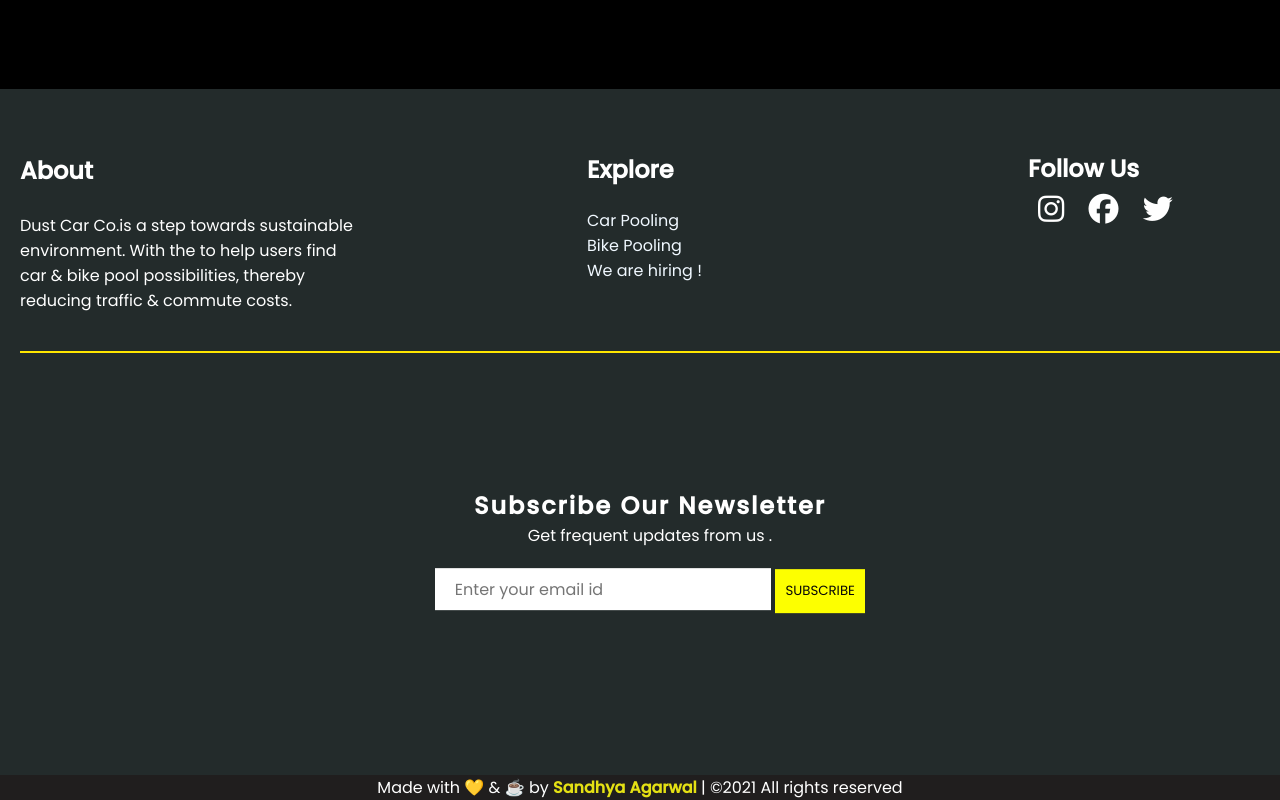
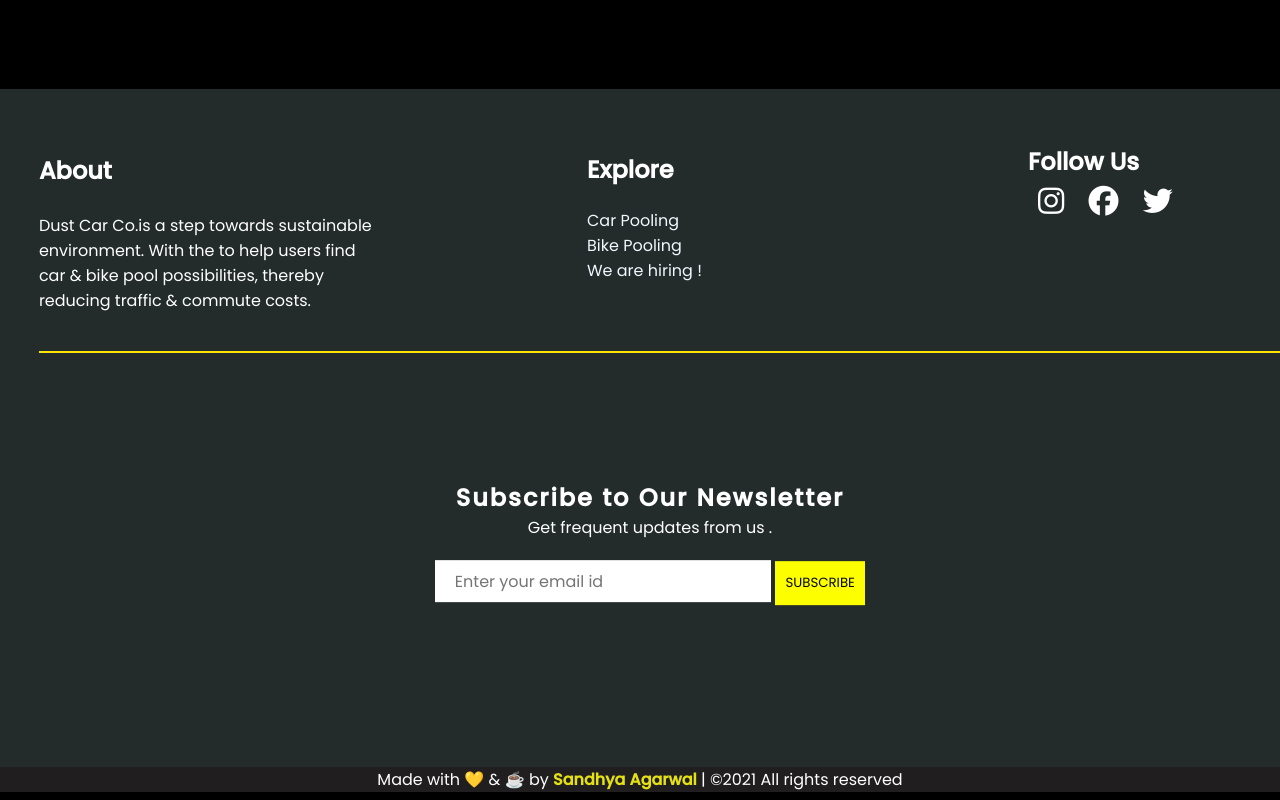
Before and after one commit to 2024-SANDHYA/Dust-Road-Co, a plain HTML site: page index.html in a window 1280 px wide. Shown: the part 889-1689 px from the top of the page. Drawn offline with Linux system fonts and the light colour scheme.

Commit message:
create about section

```diff
--- a/index.css
+++ b/index.css
@@ -123,6 +123,11 @@ footer{
     padding-top: 2%;
     padding-bottom: 3%;
     border-bottom: 2px solid rgb(255, 230, 0);
+    margin-left: 1.5%;
+}
+
+.head-1 {
+    margin-left: 1.5%;
 }
 
 .serv-list li a{
@@ -155,7 +160,7 @@ margin-bottom:0px;
 }
 
 .follow{
-    margin-top:36%;
+    margin-top:33%;
 }
 .social{
  padding-top:0px;
--- a/index.html
+++ b/index.html
@@ -71,7 +71,7 @@
 <!--   NEWLETTER  -->
 <form action="" class="newsletter" id="contact">
 
-    <h2 class="news">Subscribe Our Newsletter</h2>
+    <h2 class="news">Subscribe to Our Newsletter</h2>
     <p class="sub">Get frequent updates  from us .</p>
     <div class="newsletter-box">
         <input class="emailbox" type="email" name="" value="" placeholder="Enter your email id">
```
